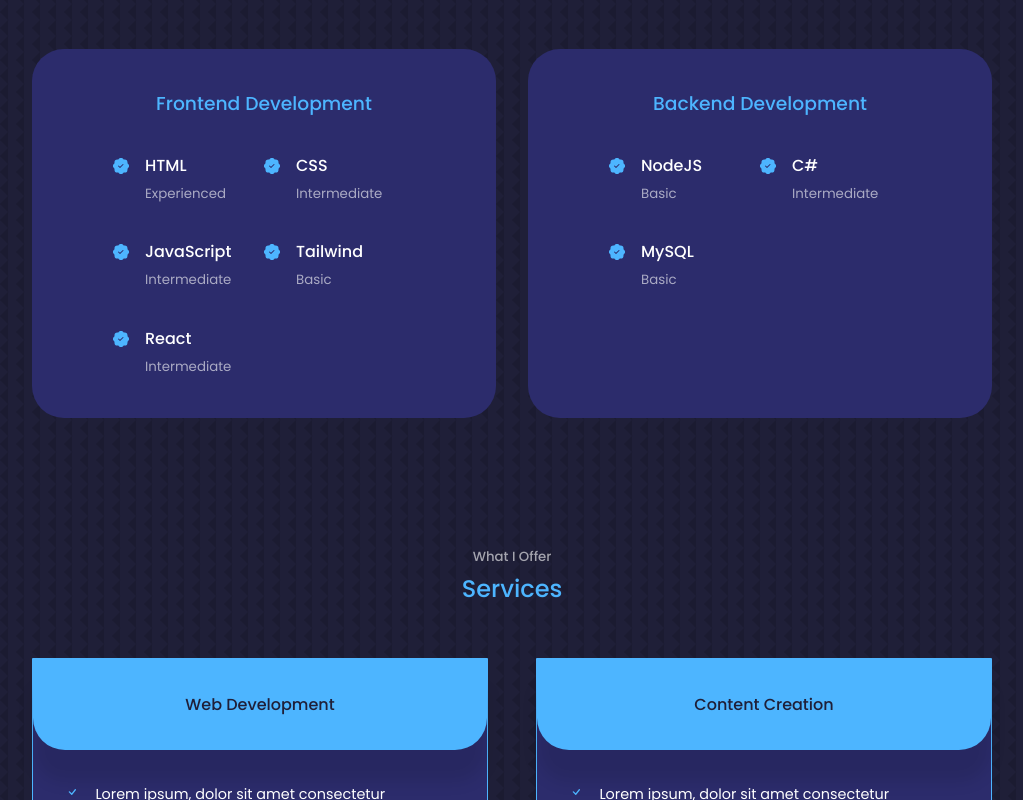
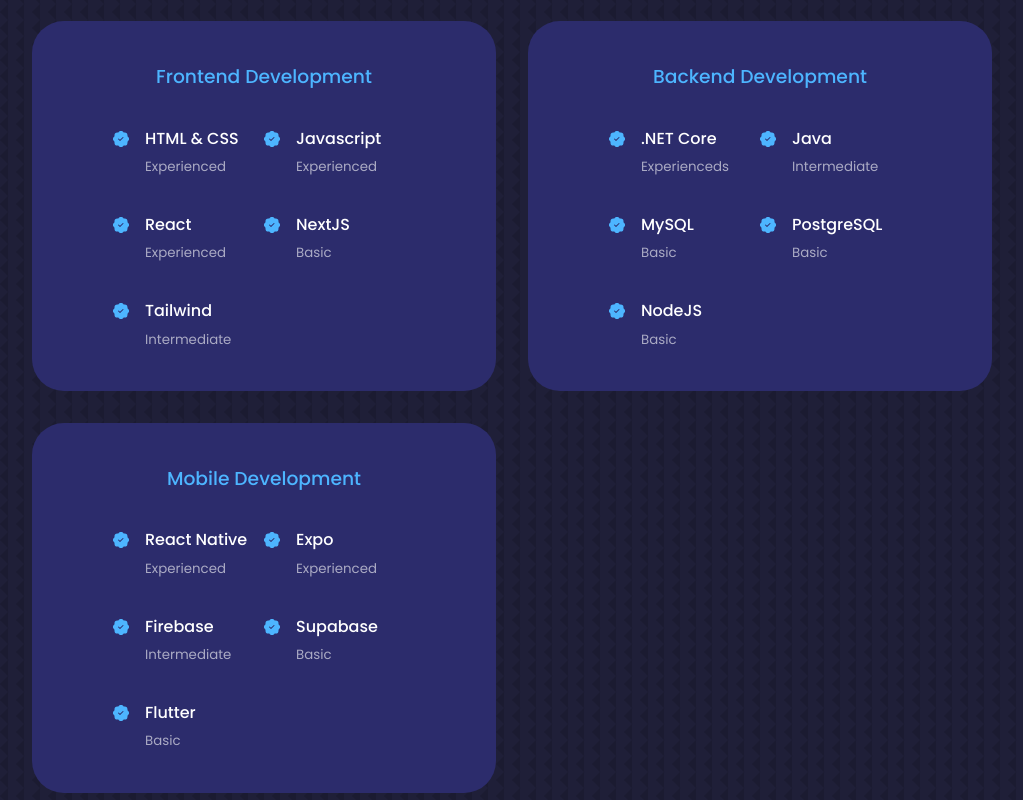
Before and after one commit to judsonkerller/react-portfolio, a React (Create React App) app: page / in a window 1280 px wide. Shown: the part 1740-2540 px from the top of the page, without its empty margins (128-1151 px from the left). Built offline with nearby package versions, Linux system fonts and the light colour scheme.

Commit message:
feat: Edit text in Header, Experience and About components

```diff
--- a/src/components/about/About.jsx
+++ b/src/components/about/About.jsx
@@ -27,11 +27,11 @@
               <small>2+ Years work</small>
             </article>
 
-            <article className='about__card'>
+            {/* <article className='about__card'>
               <FiUsers className='about__icon'/>
               <h5>Clients</h5>
               <small>200+ worldwide</small>
-            </article>
+            </article> */}
 
             <article className='about__card'>
               <VscFolderLibrary className='about__icon'/>
@@ -41,7 +41,7 @@
           </div>
 
           <p>
-          Lorem Ipsum is simply dummy text of the printing and typesetting industry. Lorem Ipsum has been the industry's standard dummy text ever since the 1500s, when an unknown printer took a galley of type and scrambled it to make a type specimen book. It has survived not only five centuries, but also the leap into electronic typesetting, remaining essentially unchanged.
+          "Hello! I'm a passionate frontend developer, a beginner in UX design, turning zeros and ones into immersive web experiences. Inspired by minimalism and order, I create elegant designs and functional code. When I'm not coding, I'm spending time with my wife, admiring creation, or enjoying some good lo-fi music. Let's connect?"
           </p>
 
           <a href="#contact" className='btn btn-primary'>Let's Talk</a>
--- a/src/components/experience/Experience.jsx
+++ b/src/components/experience/Experience.jsx
@@ -15,39 +15,41 @@
             <article className='experience__details'>
               <BsPatchCheckFill className='experience__details-icon' />
               <div>
-                <h4>HTML</h4>
+                <h4>HTML & CSS</h4>
                 <small className='text-light'>Experienced</small>
               </div>
             </article>
             <article className='experience__details'>
               <BsPatchCheckFill className='experience__details-icon' />
               <div>
-                <h4>CSS</h4>
-                <small className='text-light'>Intermediate</small>
+                <h4>Javascript</h4>
+                <small className='text-light'>Experienced</small>
               </div>
             </article>
             <article className='experience__details'>
               <BsPatchCheckFill className='experience__details-icon' />
               <div>
-                <h4>JavaScript</h4>
-                <small className='text-light'>Intermediate</small>
+                <h4>React</h4>
+                <small className='text-light'>Experienced</small>
+              </div>
+            </article>
+            <article className='experience__details'>
+              <BsPatchCheckFill className='experience__details-icon' />
+              <div>
+                <h4>NextJS</h4>
+                <small className='text-light'>Basic</small>
               </div>
             </article>
             <article className='experience__details'>
               <BsPatchCheckFill className='experience__details-icon' />
               <div>
                 <h4>Tailwind</h4>
-                <small className='text-light'>Basic</small>
-              </div>
-            </article>
-            <article className='experience__details'>
-              <BsPatchCheckFill className='experience__details-icon' />
-              <div>
-                <h4>React</h4>
                 <small className='text-light'>Intermediate</small>
               </div>
             </article>
           </div>
+
+
         </div>
         <div className="experience__backend">
           <h3>Backend Development</h3>
@@ -55,14 +57,14 @@
               <article className='experience__details'>
                 <BsPatchCheckFill className='experience__details-icon' />
                 <div>
-                  <h4>NodeJS</h4>
-                  <small className='text-light'>Basic</small>
+                  <h4>.NET Core</h4>
+                  <small className='text-light'>Experienceds</small>
                 </div>
               </article>
               <article className='experience__details'>
                 <BsPatchCheckFill className='experience__details-icon' />
                 <div>
-                  <h4>C#</h4>
+                  <h4>Java</h4>
                   <small className='text-light'>Intermediate</small>
                 </div>
               </article>
@@ -73,9 +75,64 @@
                   <small className='text-light'>Basic</small>
                 </div>
               </article>
+              <article className='experience__details'>
+                <BsPatchCheckFill className='experience__details-icon' />
+                <div>
+                  <h4>PostgreSQL</h4>
+                  <small className='text-light'>Basic</small>
+                </div>
+              </article>
+              <article className='experience__details'>
+                <BsPatchCheckFill className='experience__details-icon' />
+                <div>
+                  <h4>NodeJS</h4>
+                  <small className='text-light'>Basic</small>
+                </div>
+              </article>
+            </div>
+        </div>
+        <div className="experience__mobile mobile-container">
+          <h3>Mobile Development</h3>
+            <div className="experience__content">
+              <article className='experience__details'>
+                <BsPatchCheckFill className='experience__details-icon' />
+                <div>
+                  <h4>React Native</h4>
+                  <small className='text-light'>Experienced</small>
+                </div>
+              </article>
+              <article className='experience__details'>
+                <BsPatchCheckFill className='experience__details-icon' />
+                <div>
+                  <h4>Expo</h4>
+                  <small className='text-light'>Experienced</small>
+                </div>
+              </article>
+              <article className='experience__details'>
+                <BsPatchCheckFill className='experience__details-icon' />
+                <div>
+                  <h4>Firebase</h4>
+                  <small className='text-light'>Intermediate</small>
+                </div>
+              </article>
+              <article className='experience__details'>
+                <BsPatchCheckFill className='experience__details-icon' />
+                <div>
+                  <h4>Supabase</h4>
+                  <small className='text-light'>Basic</small>
+                </div>
+              </article>
+              <article className='experience__details'>
+                <BsPatchCheckFill className='experience__details-icon' />
+                <div>
+                  <h4>Flutter</h4>
+                  <small className='text-light'>Basic</small>
+                </div>
+              </article>
             </div>
         </div>
       </div>
+
     </section>
   )
 }
--- a/src/components/header/Header.jsx
+++ b/src/components/header/Header.jsx
@@ -8,9 +8,9 @@
   return (
     <header>
       <div className="container header__container">
-        <h5>Hello I'm</h5>
+        <h5>Hi, I'm</h5>
         <h1>Judson Kerller</h1>
-        <h5 className="text-light">Software Engineer</h5>
+        <h5 className="text-light">I'm a Software Engineer</h5>
         <CTA />
         <HeaderSocials />
 
```
